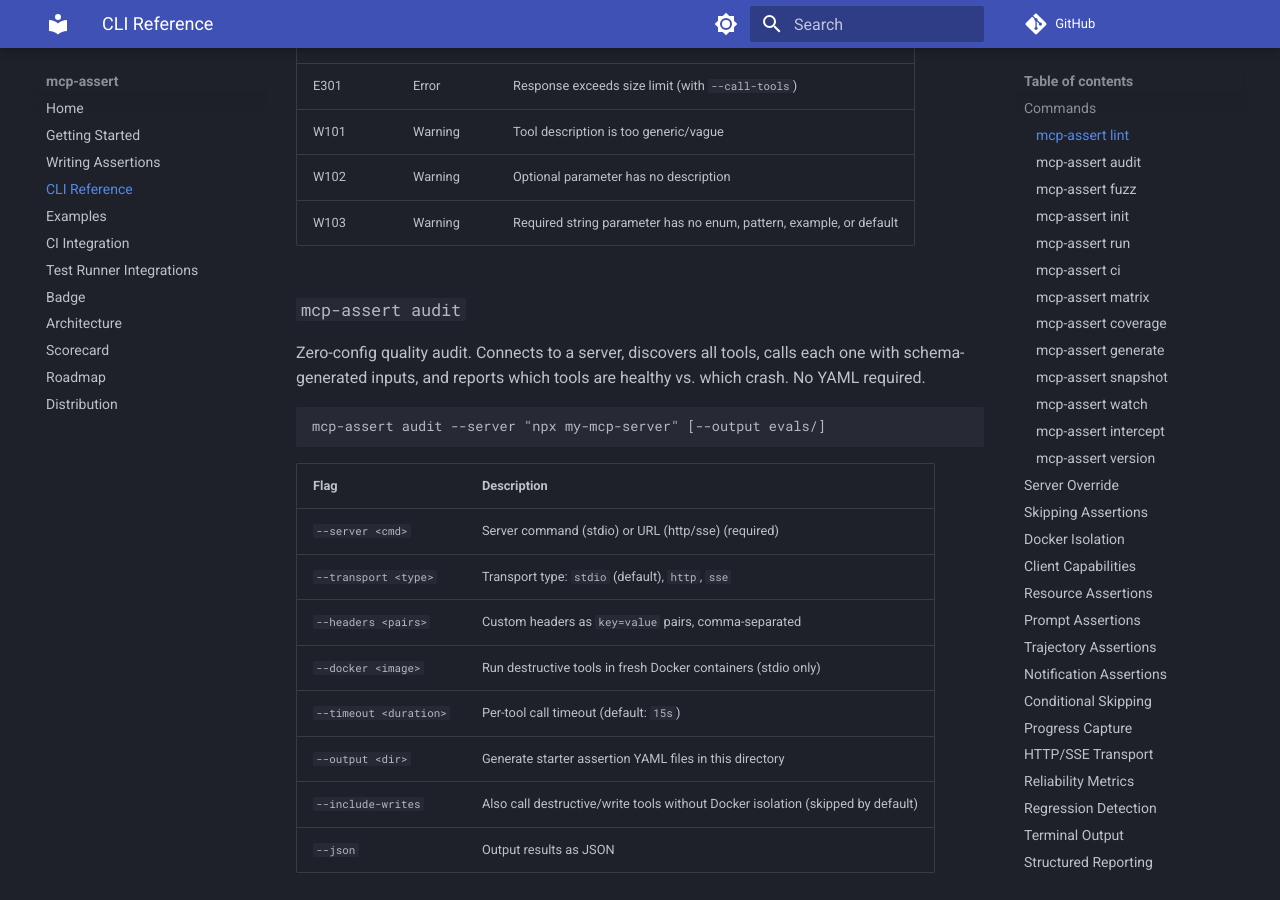
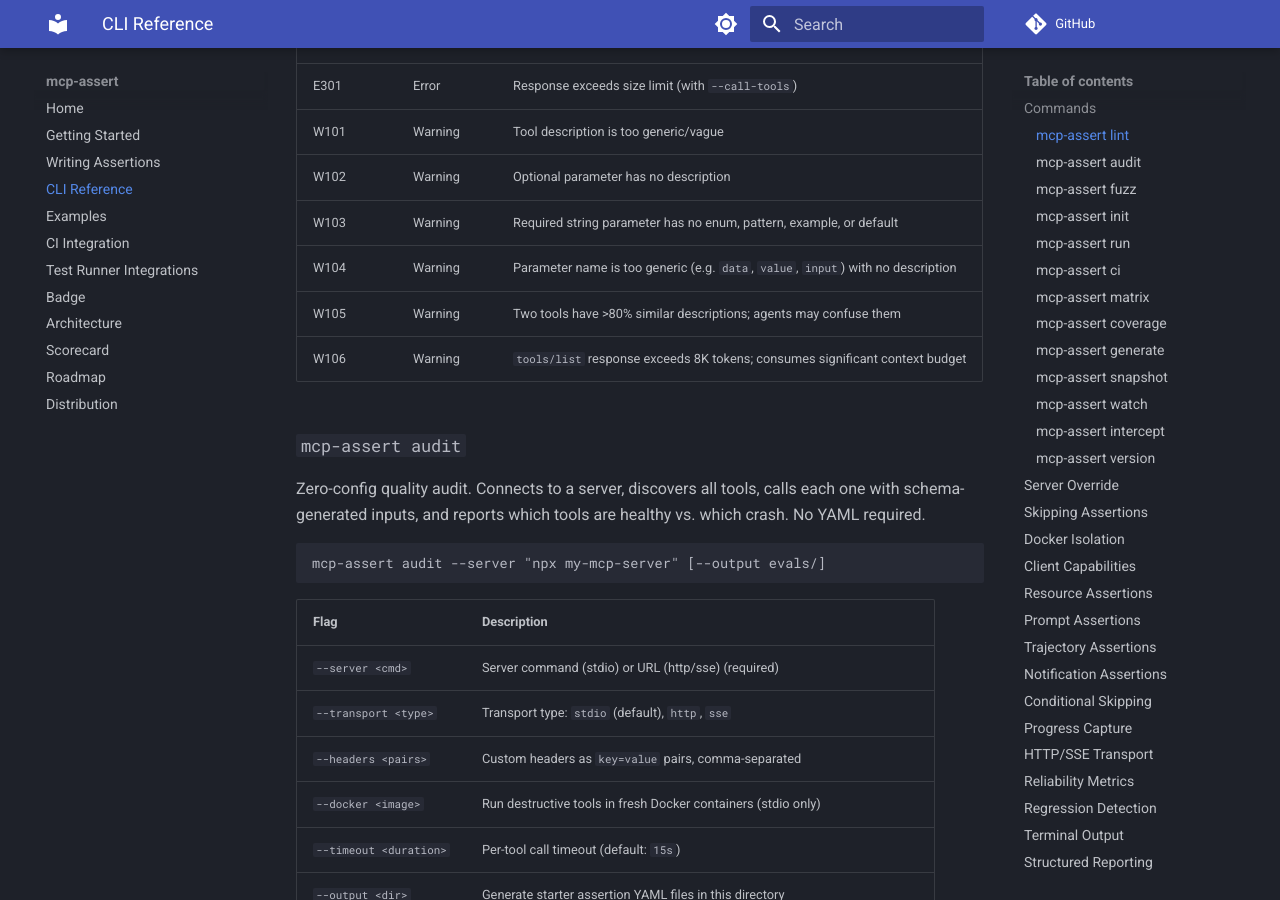
Before and after one commit to blackwell-systems/mcp-assert, an MkDocs documentation site: the page built from docs/cli.md, in a window 1280 px wide and 900 px high, scrolled down 1435 px. Built offline with MkDocs 1.6.1 and Material for MkDocs 9.7.7, drawn with Linux system fonts in a browser that asks for light colours; comment, search, counter and statistics services are not loaded.

```diff
--- a/docs/cli.md
+++ b/docs/cli.md
@@ -52,6 +52,9 @@ mcp-assert lint --server "npx my-mcp-server" --json --threshold 5
 | W101 | Warning | Tool description is too generic/vague |
 | W102 | Warning | Optional parameter has no description |
 | W103 | Warning | Required string parameter has no enum, pattern, example, or default |
+| W104 | Warning | Parameter name is too generic (e.g. `data`, `value`, `input`) with no description |
+| W105 | Warning | Two tools have >80% similar descriptions; agents may confuse them |
+| W106 | Warning | `tools/list` response exceeds 8K tokens; consumes significant context budget |
 
 ### `mcp-assert audit`
 
```
Also changed, not shown: CHANGELOG.md (+6 -0 lines), FEATURES.md (+1 -1 lines).
